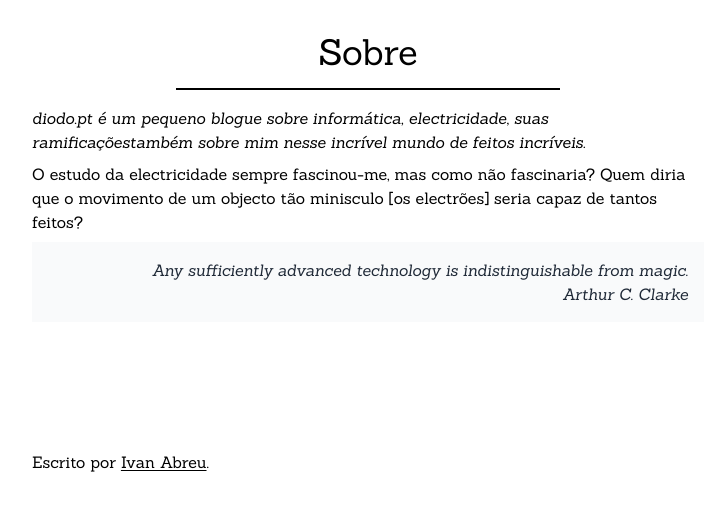
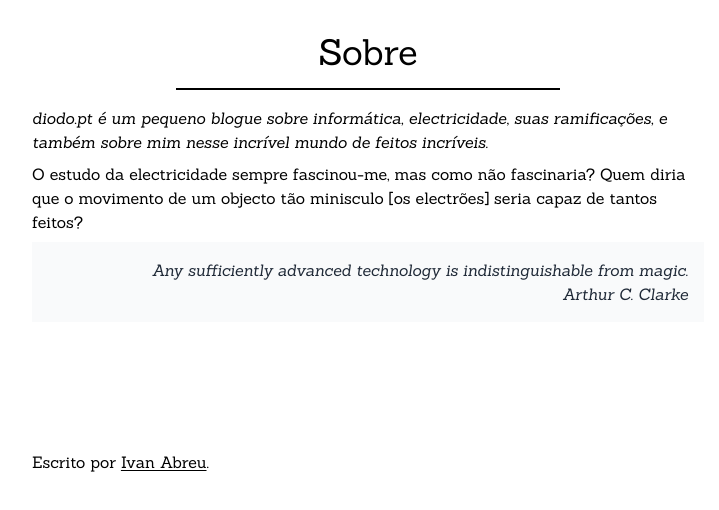
Before and after one commit to abreulima/diodo.pt, a plain HTML site: page index.html in a window 1280 px wide. Shown: the whole page, without its empty margins (272-991 px from the left). Drawn offline with Linux system fonts and the light colour scheme.

Commit message:
Update index.html

```diff
--- a/index.html
+++ b/index.html
@@ -22,7 +22,7 @@
                     <hr class="my-4 w-96 h-0.5 border-t-0 bg-black" />
                 </header>
                 <div class="flex flex-col space-y-2">
-                    <p class="italic">diodo.pt é um pequeno blogue sobre informática, electricidade, suas ramificaçõestambém sobre mim nesse incrível mundo de feitos incríveis.</p>
+                    <p class="italic">diodo.pt é um pequeno blogue sobre informática, electricidade, suas ramificações, e também sobre mim nesse incrível mundo de feitos incríveis.</p>
                     <p>O estudo da electricidade sempre fascinou-me, mas como não fascinaria? Quem diria que o movimento de um objecto tão minisculo [os electrões] seria capaz de tantos feitos?</p>
                     <blockquote class="p-4 bg-gray-50 text-right text-gray-800 italic">
                         <p>Any sufficiently advanced technology is indistinguishable from magic.</p>
```
